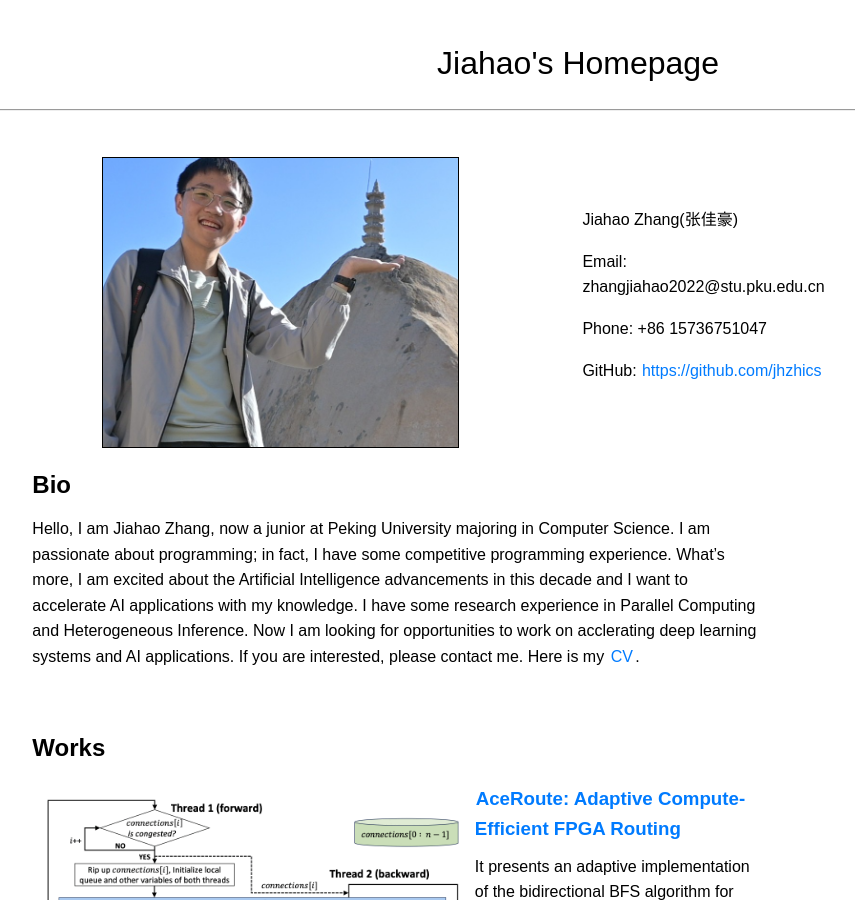
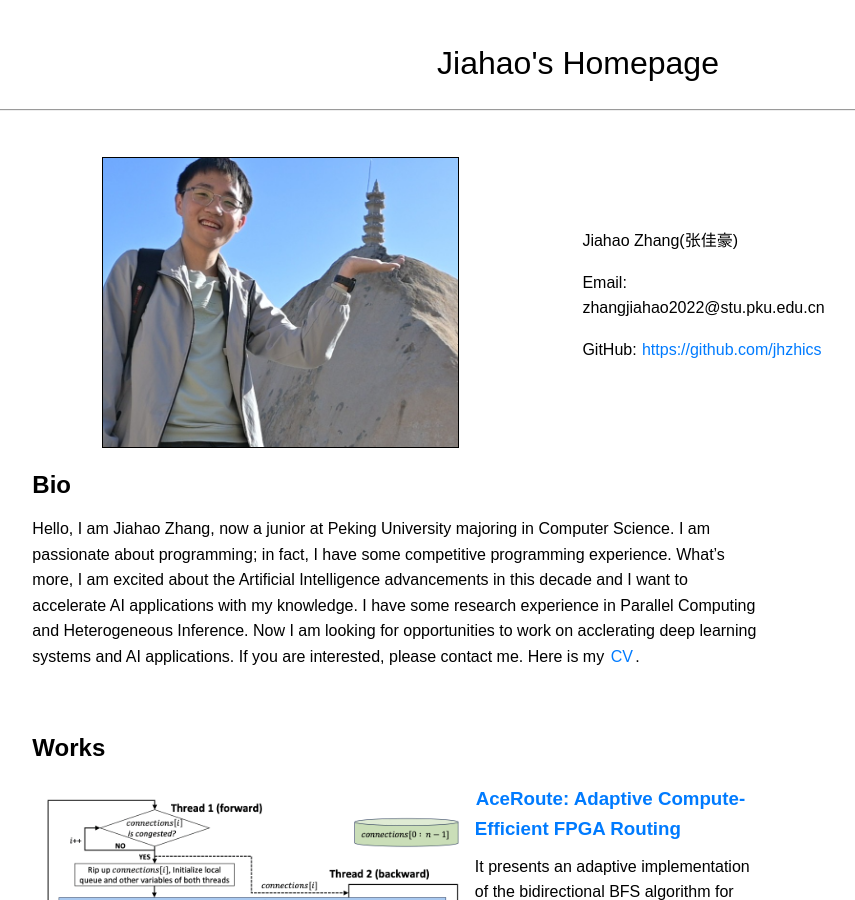
Before and after one commit to jhzhics/jhzhics.github.io, a Jekyll site: the page built from index.html, in a window 1280 px wide and 900 px high. Shown: the whole window, without its empty margins (62-917 px from the left). Built offline with Jekyll 4.4.1, drawn with Linux system fonts in a browser that asks for light colours.

Commit message:
chore: Remove phone on the home page

```diff
--- a/_config.yml
+++ b/_config.yml
@@ -10,7 +10,7 @@ cv: assets/home/CV.pdf
 name: Jiahao Zhang(张佳豪)
 email: zhangjiahao2022@stu.pku.edu.cn
 github: https://github.com/jhzhics
-phone: +86 15736751047
+# phone: +86 15736751047
 
 collections:
   experience:
--- a/_layouts/home.html
+++ b/_layouts/home.html
@@ -16,7 +16,9 @@ layout: default
     <div class="contact-info">
         <p>{{ site.name }}</p>
         <p>Email: {{ site.email }}</p>
+        {% if site.phone %}
         <p>Phone: {{ site.phone }}</p>
+        {% endif %}
         <p>GitHub: <a href="{{ site.github }}">{{ site.github }}</a></p>
     </div>
 </div>
```
